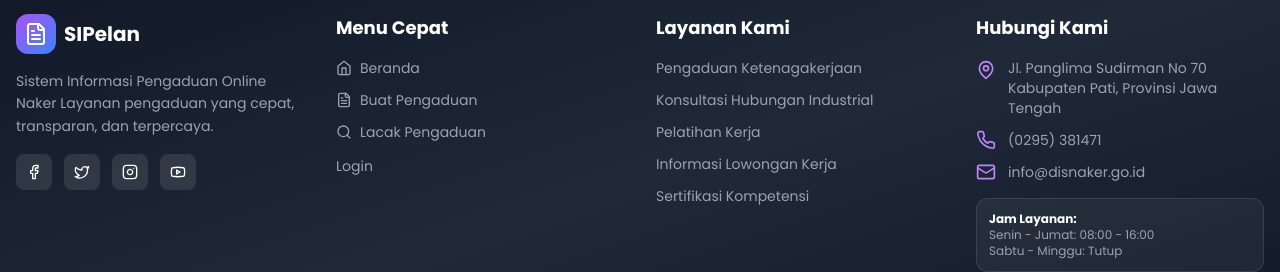
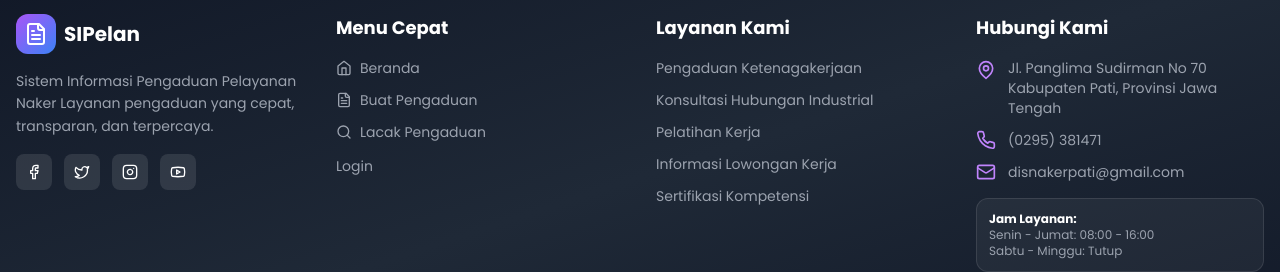
Before and after one commit to dianlent/sipelan, a Next.js app: page / in a window 1280 px wide. Shown: the part 3604-3876 px from the top of the page. Built offline with nearby package versions, Linux system fonts and the light colour scheme; no server answers; the database is empty.

Commit message:
Fix: Footer

```diff
--- a/components/Footer.tsx
+++ b/components/Footer.tsx
@@ -29,7 +29,7 @@ export default function Footer() {
               <h3 className="text-xl font-bold">SIPelan</h3>
             </div>
             <p className="text-gray-400 text-sm leading-relaxed mb-4">
-              Sistem Informasi Pengaduan Online Naker
+              Sistem Informasi Pengaduan Pelayanan Naker
               Layanan pengaduan yang cepat, transparan, dan terpercaya.
             </p>
             <div className="flex space-x-3">
@@ -117,7 +117,7 @@ export default function Footer() {
               </li>
               <li className="flex items-center space-x-3 text-sm text-gray-400">
                 <Mail className="w-5 h-5 text-purple-400 flex-shrink-0" />
-                <span>info@disnaker.go.id</span>
+                <span>disnakerpati@gmail.com</span>
               </li>
             </ul>
             <div className="mt-4 p-3 bg-white/5 rounded-xl border border-white/10">
```
